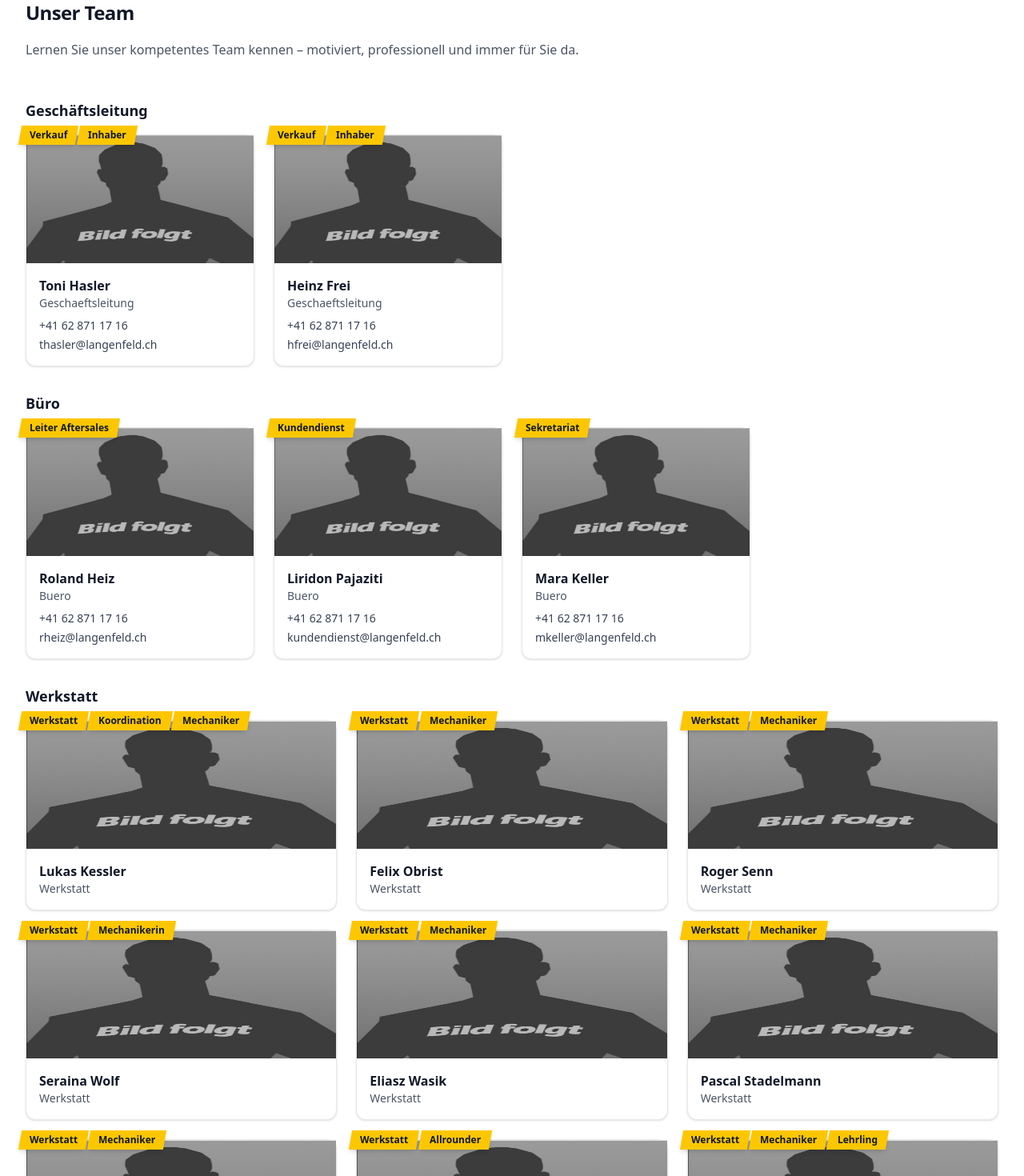
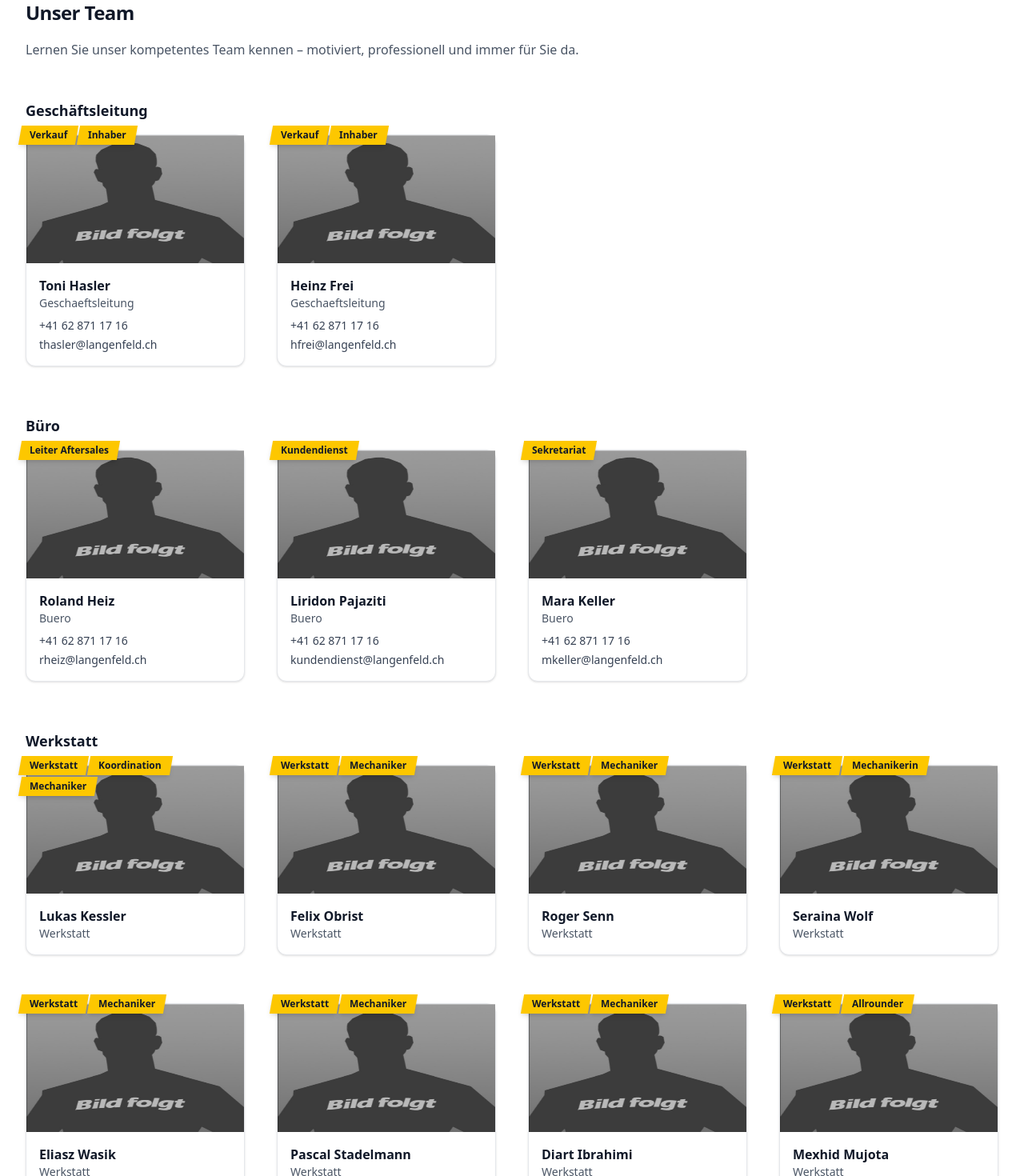
Before and after one commit to RobHa93/Projekt-LFG, a React (Vite) app: page /ueber-uns in a window 1280 px wide. Shown: the part 1780-3250 px from the top of the page at 80% size. Built offline with nearby package versions, Linux system fonts and the light colour scheme.

Commit message:
cards angepasst

```diff
--- a/src/components/NewsSlider.jsx
+++ b/src/components/NewsSlider.jsx
@@ -12,8 +12,8 @@ const newsItems = [
     image: bigsterImg,
   },
   {
-    title: "Serviceaktion im Oktober",
-    date: "tbd",
+    title: "Serviceaktion im Januar",
+    date: "1. Januar - 31. Januar 2024",
     description: "Profitieren Sie von attraktiven Wartungsangeboten für alle Fahrzeugmarken.",
     image: serviceImg,
   },
--- a/src/pages/UeberUns.jsx
+++ b/src/pages/UeberUns.jsx
@@ -181,9 +181,9 @@ const UeberUns = () => {
           {/* Team Cards */}
 
           {/* Geschäftsleitung - Erste Zeile */}
-          <div className="mb-8">
+          <div className="mb-15">
             <h3 className="text-lg font-semibold text-gray-900 mb-4">Geschäftsleitung</h3>
-            <div className="grid grid-cols-1 sm:grid-cols-2 lg:grid-cols-3 xl:grid-cols-4 gap-6">
+            <div className="grid grid-cols-1 sm:grid-cols-2 lg:grid-cols-3 xl:grid-cols-4 gap-10">
               {mitarbeiterData.mitarbeiter
                 .filter(person => person.team === 'Geschaeftsleitung')
                 .map((person) => (
@@ -193,9 +193,9 @@ const UeberUns = () => {
           </div>
 
           {/* Büro - Zweite Zeile */}
-          <div className="mb-8">
+          <div className="mb-15">
             <h3 className="text-lg font-semibold text-gray-900 mb-4">Büro</h3>
-            <div className="grid grid-cols-1 sm:grid-cols-2 lg:grid-cols-3 xl:grid-cols-4 gap-6">
+            <div className="grid grid-cols-1 sm:grid-cols-2 lg:grid-cols-3 xl:grid-cols-4 gap-10">
               {mitarbeiterData.mitarbeiter
                 .filter(person => person.team === 'Buero')
                 .map((person) => (
@@ -207,7 +207,7 @@ const UeberUns = () => {
           {/* Werkstatt - 3er Grid */}
           <div>
             <h3 className="text-lg font-semibold text-gray-900 mb-4">Werkstatt</h3>
-            <div className="grid grid-cols-1 sm:grid-cols-2 lg:grid-cols-3 xl:grid-cols-3 gap-6">
+            <div className="grid grid-cols-1 sm:grid-cols-2 lg:grid-cols-3 xl:grid-cols-4 gap-10 gap-y-15">
               {mitarbeiterData.mitarbeiter
                 .filter(person => person.team === 'Werkstatt')
                 .map((person) => (
```
